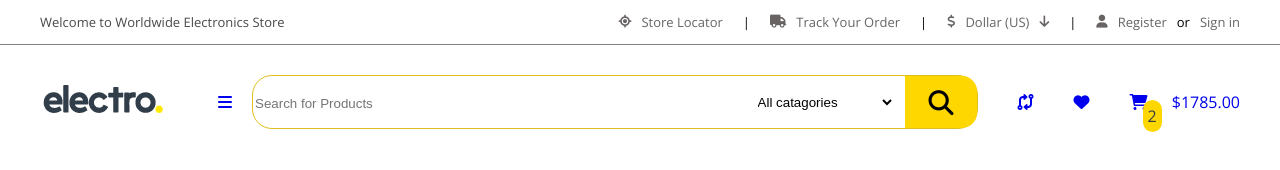
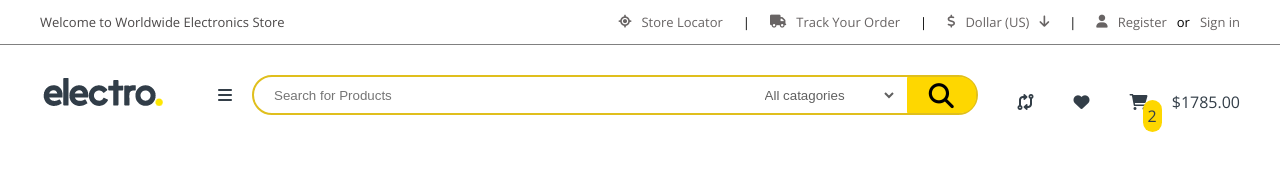
Before and after one commit to hasnat-shohag/ecommerce_site, a plain HTML site: page index.html in a window 1280 px wide. Drawn offline with nearby package versions, Linux system fonts and the light colour scheme.

```diff
--- a/assets/style.css
+++ b/assets/style.css
@@ -101,6 +101,7 @@
     position: relative;
     display: flex;
     justify-content: space-between;
+    height: 40px;
 }
 
 #navbar .content .left{
@@ -116,7 +117,9 @@
 #navbar .content .left .logo a img{}
 #navbar .content .left .nav{}
 #navbar .content .left .nav a{}
-#navbar .content .left .nav a i{}
+#navbar .content .left .nav a i{
+    color: #333e48;
+}
 #navbar .content .mid{
     flex: 1;
     /* border: 1px solid red; */
@@ -124,7 +127,7 @@
 }
 #navbar .content .mid form{
     height: 100%;
-    border: 1px solid #e0bf1d;
+    border: 2px solid #e0bf1d;
     display: flex;
     justify-content: space-between;
     box-sizing: border-box;
@@ -137,8 +140,10 @@
     outline: 0;
     border: none;
     background: transparent;
+    padding: 0px 10px 0px 20px;
 }
 #navbar .content .mid form select{
+    color: #606060;
     width: 20%;
     height: 100%;
     background: transparent;
@@ -146,16 +151,14 @@
     margin-right: 10px;
     /* padding-right: 15px; */
 }
-#navbar .content .mid form select :active{
-    border: none;
-}
+
 #navbar .content .mid form button{
     height: 100%;
     width: 10%;
     background-color: #fed700;
     border-bottom-right-radius: 15px;
     border-top-right-radius: 15px;
-    border: none;
+    border: 1px solid #fed700;
 }
 #navbar .content .mid form button i{
     font-size: 25px;
@@ -168,14 +171,16 @@
 #navbar .content .right ul{
     display: flex;
     justify-content: space-between;
-    align-items: center;
     gap: 20px;
+    align-content: center;
+    height: 100%;
 }
 #navbar .content .right ul li{
     /* padding: 0px 15px 0px 15px; */
 }
 #navbar .content .right ul li a{
     position: relative;
+    color: #333e48;
 }
 #navbar .content .right ul li a i{
     margin-right: 20px;
@@ -190,7 +195,6 @@
     bottom: -19px;
     left: 13px;
     text-align: center;
-
 }
 
 
```
